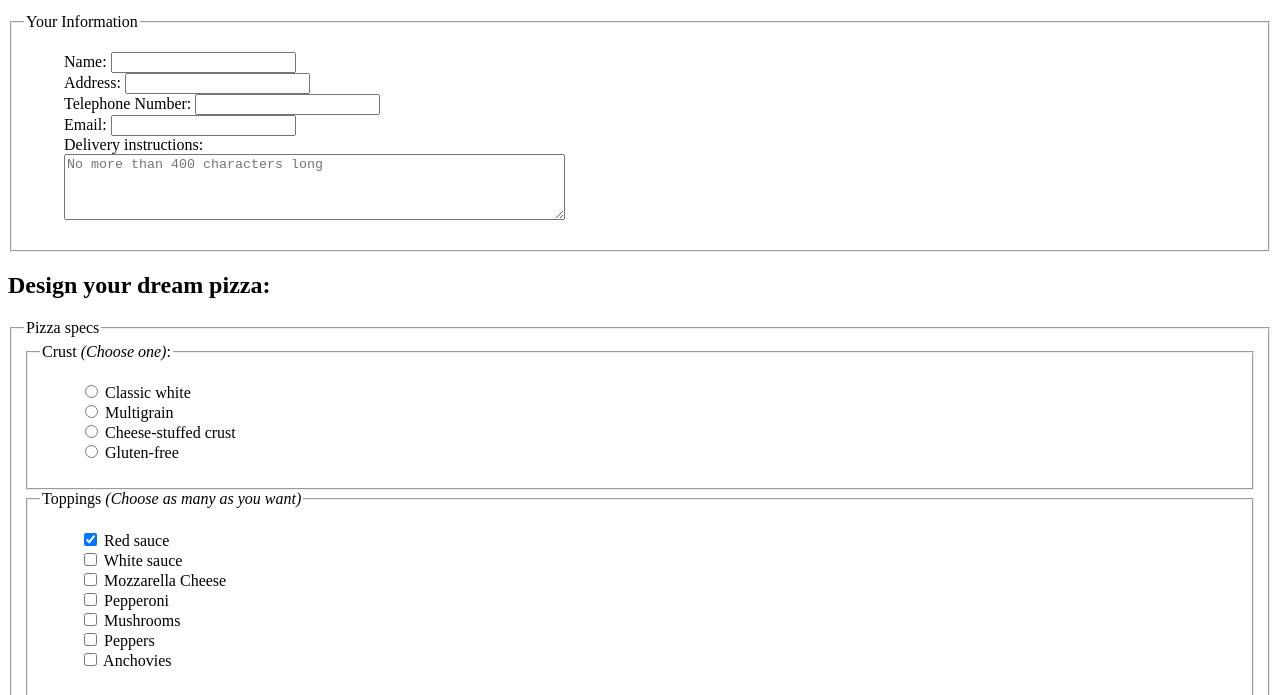
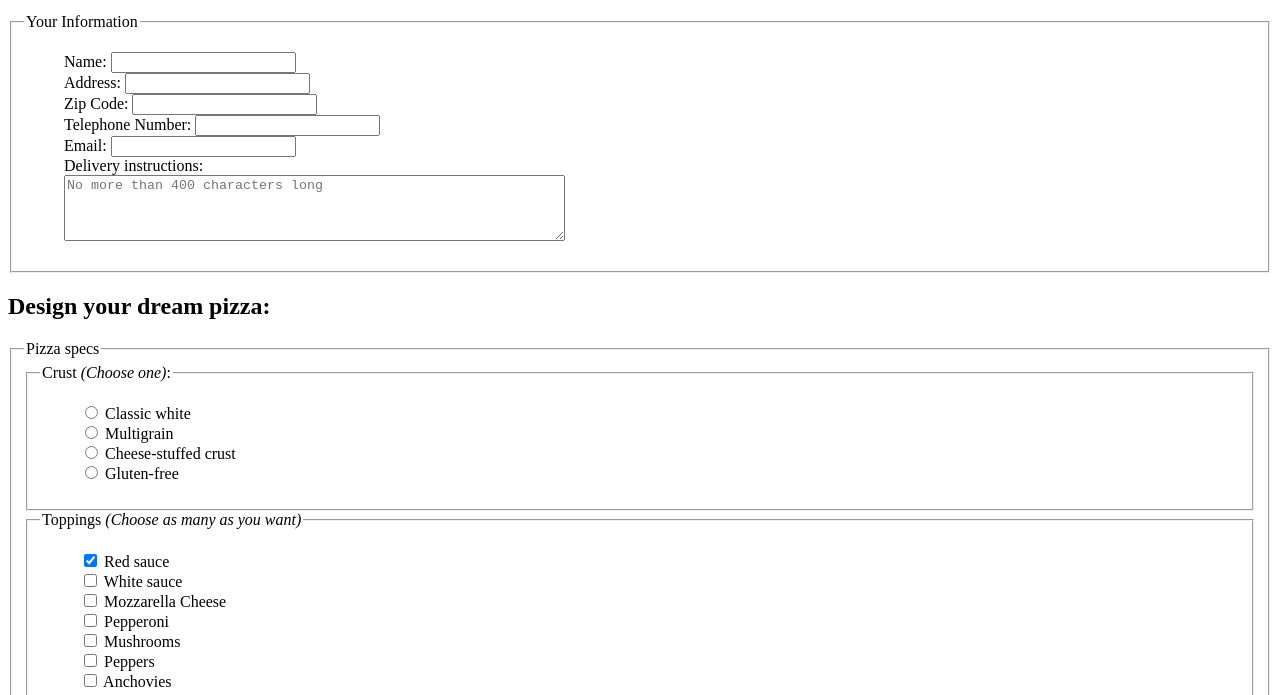
Before and after one commit to yemgunter/mism-3307-web-design, a plain HTML site: page pizza_final.html in a window 1280 px wide. Shown: the part 101-796 px from the top of the page. Drawn offline with Linux system fonts and the light colour scheme.

Commit message:
Update pizza_final.html
Updated title and Your Information. Added zip code field.

```diff
--- a/pizza_final.html
+++ b/pizza_final.html
@@ -1,10 +1,12 @@
-<!DOCTYPE html >
+<!DOCTYPE html>
 <html>
+
 <head>
-  <meta charset="utf-8" >
-   <title>Blackstone Bistro: Pizza-on-Demand</title>
+  <meta charset="utf-8">
+  <title>Starfish Café: Pizza-on-Demand</title>
   <style type="text/css">
-      ol, ul {
+    ol,
+    ul {
       list-style-type: none;
     }
   </style>
@@ -14,7 +16,8 @@
 
   <h1>Blackstone Bistro | Pizza-on-Demand</h1>
 
-<p>Our 12" wood-fired pizzas are avaiable for delivery. Build your custom pizza and we'll deliver it within an hour.</p>
+  <p>Our 12" wood-fired pizzas are avaiable for delivery. Build your custom pizza and we'll deliver it within an hour.
+  </p>
 
 
   <form action="http://www.blackgoosebistro.com/pizza.php" method="post">
@@ -24,10 +27,13 @@
       <ul>
         <li><label for="form-name">Name:</label> <input type="text" name="customername" id="form-name"></li>
         <li><label for="form-address">Address:</label> <input type="text" name="address" id="form-address"></li>
+        <li><label for="form-zip">Zip Code:</label> <input type="text" name="zipcode" id="form-zip"></li>
         <li><label for="form-tel">Telephone Number:</label> <input type="tel" name="telephone" id="form-tel"></li>
         <li><label for="form-email">Email: <input type="email" name="email" id="form-email"></label></li>
         <li>Delivery instructions:<br>
-    <textarea name="instructions" rows="4" cols="60" maxlength="400" id="form-story" placeholder="No more than 400 characters long"></textarea></li>
+          <textarea name="instructions" rows="4" cols="60" maxlength="400" id="form-story"
+            placeholder="No more than 400 characters long"></textarea>
+        </li>
       </ul>
     </fieldset>
 
@@ -75,9 +81,11 @@
     </fieldset> <!-- closes 'Pizza Specs' fieldset -->
 
     <p><input type="submit" value="Bring me a pizza!">
-<input type="reset"></p>
+      <input type="reset">
+    </p>
 
   </form>
 
 </body>
+
 </html>
```
Lines whose indentation alone changed are shown as unchanged.
